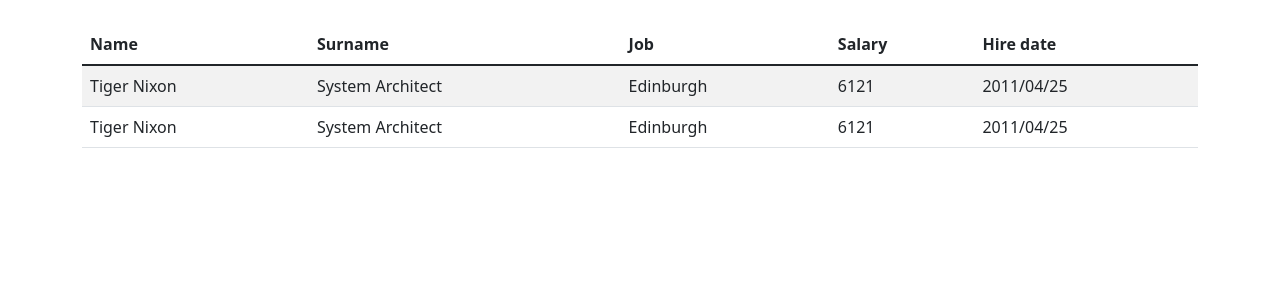
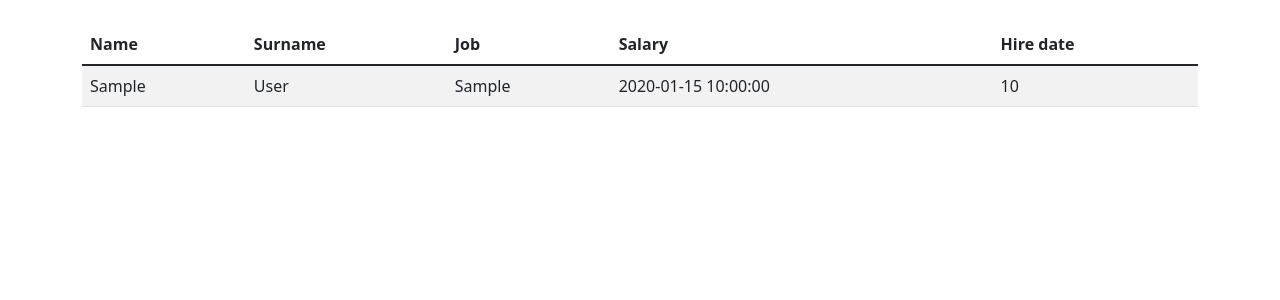
Before and after one commit to yuzminay/codeigniter-cisct, a CodeIgniter app: page /database/ in a window 1280 px wide. Shown: the part 73-373 px from the top of the page. Run offline with CodeIgniter, Linux system fonts and the light colour scheme; tables that the repository leaves empty or names only in its code hold one stand-in row (values such as "Sample post").

Commit message:
showing info in home page

```diff
--- a/application/controllers/HomeController.php
+++ b/application/controllers/HomeController.php
@@ -22,7 +22,12 @@ class HomeController extends CI_Controller
   public function index()
   {
     $this->load->view('template/header');
-    $this->load->view('home');
+
+    $this->load->model('Employee');
+    $employees = $this->Employee->getEmployees();
+
+    $this->load->view('home', ['employees' => $employees]);
+
     $this->load->view('template/footer');
   }
 }
--- a/application/models/Employee.php
+++ b/application/models/Employee.php
@@ -9,4 +9,18 @@ class Employee extends CI_Model
 
     return $query;
   }
+
+  public function getEmployees()
+  {
+    $this->load->database(); //wtf
+
+    $this->db->from('employee');
+    $this->db->order_by("id", "desc");
+    $query = $this->db->get();
+
+    // $query = $this->db->get('employee');
+    $res   = $query->result();
+
+    return $res;
+  }
 }
--- a/application/views/home.php
+++ b/application/views/home.php
@@ -1,3 +1,4 @@
+<?php if (@$employees) : ?>
   <table id="example" class="table table-striped" style="width:100%">
     <thead>
       <tr>
@@ -9,19 +10,17 @@
       </tr>
     </thead>
     <tbody>
+      <?php foreach ($employees as $employee) : ?>
         <tr>
-      <td>Tiger Nixon</td>
-      <td>System Architect</td>
-      <td>Edinburgh</td>
-      <td>6121</td>
-      <td>2011/04/25</td>
+          <td><?= @$employee->first_name ?></td>
+          <td><?= @$employee->last_name ?></td>
+          <td><?= @$employee->job ?></td>
+          <td><?= @$employee->hiredate ?></td>
+          <td><?= @$employee->salary ?></td>
         </tr>
-    <tr>
-      <td>Tiger Nixon</td>
-      <td>System Architect</td>
-      <td>Edinburgh</td>
-      <td>6121</td>
-      <td>2011/04/25</td>
-    </tr>
+      <?php endforeach; ?>
     </tbody>
   </table>
+<?php else : ?>
+  No Data
+<?php endif; ?>
```
Lines whose indentation alone changed are shown as unchanged.
